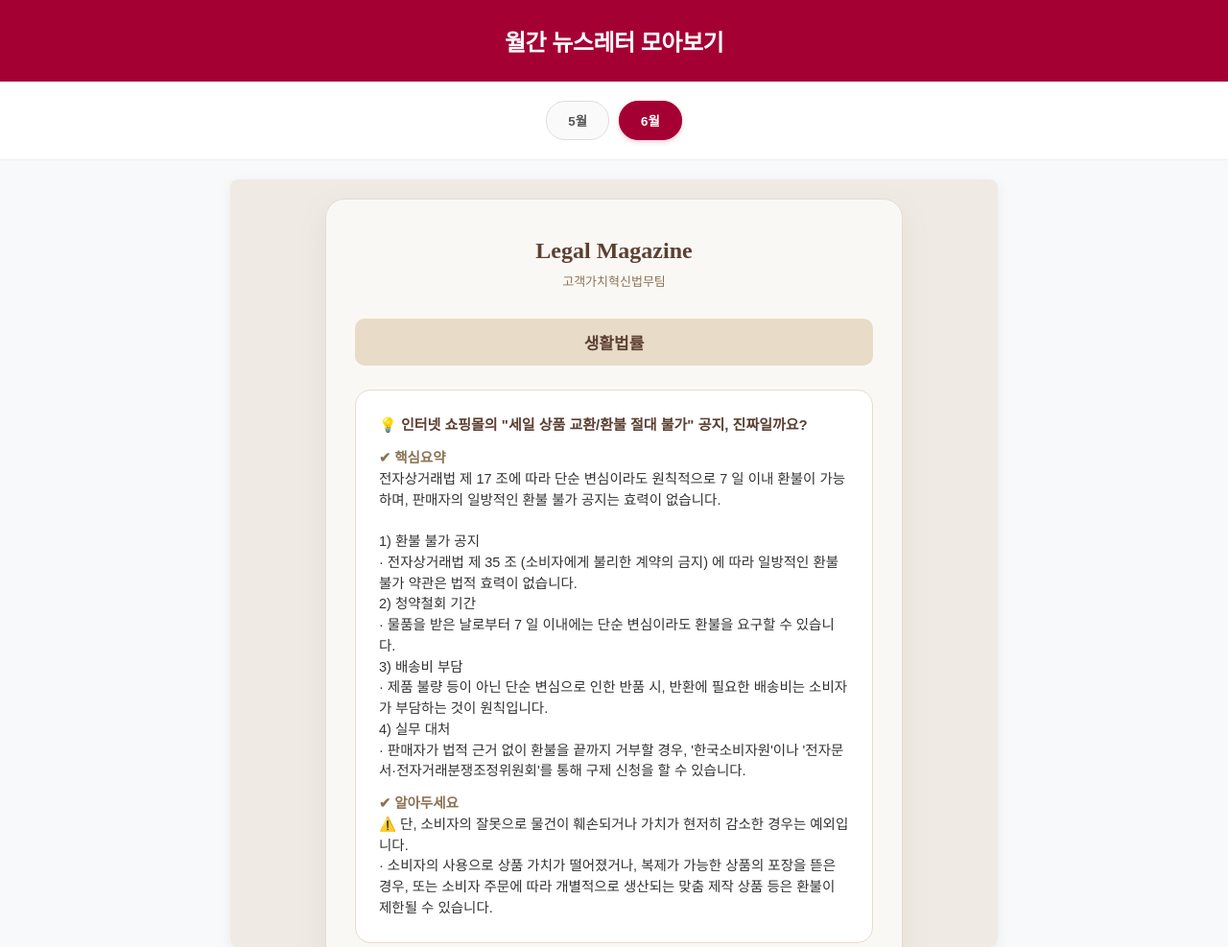
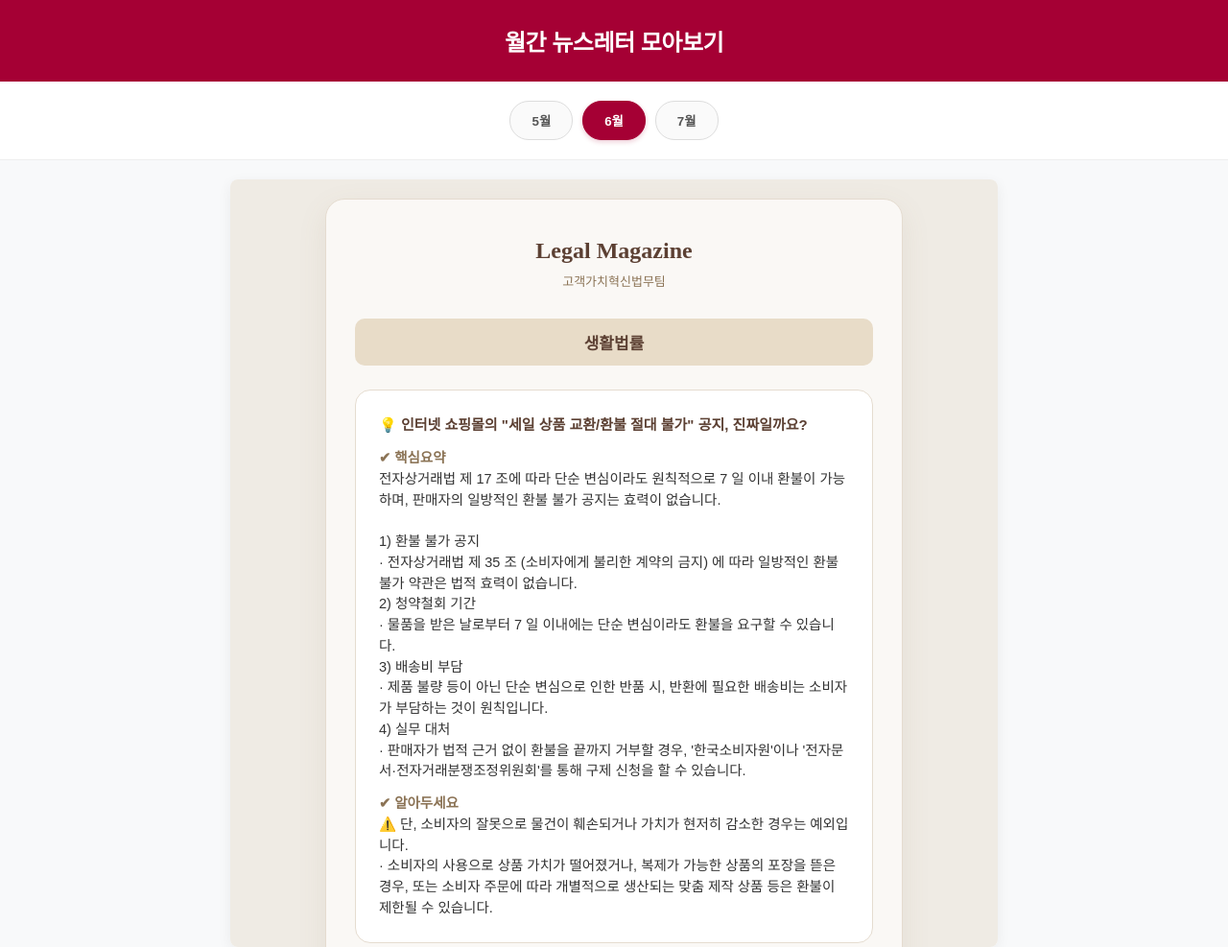
Before and after one commit to lgecvi/newsletter, a plain HTML site: page index.html in a window 1280 px wide. Shown: the whole page at 96% size. Drawn offline with Linux system fonts and the light colour scheme; a web font is replaced by a local one.

Commit message:
Update index.html

```diff
--- a/index.html
+++ b/index.html
@@ -38,6 +38,7 @@
     <div class="month-menu">
         <button onclick="showNewsletter('05.html', this)">5월</button>
         <button onclick="showNewsletter('06.html', this)" class="active">6월</button>
+        <button onclick="showNewsletter('07.html', this)">7월</button>
     </div>
 
     <!-- 뉴스레터가 보여지는 영역 -->
```
